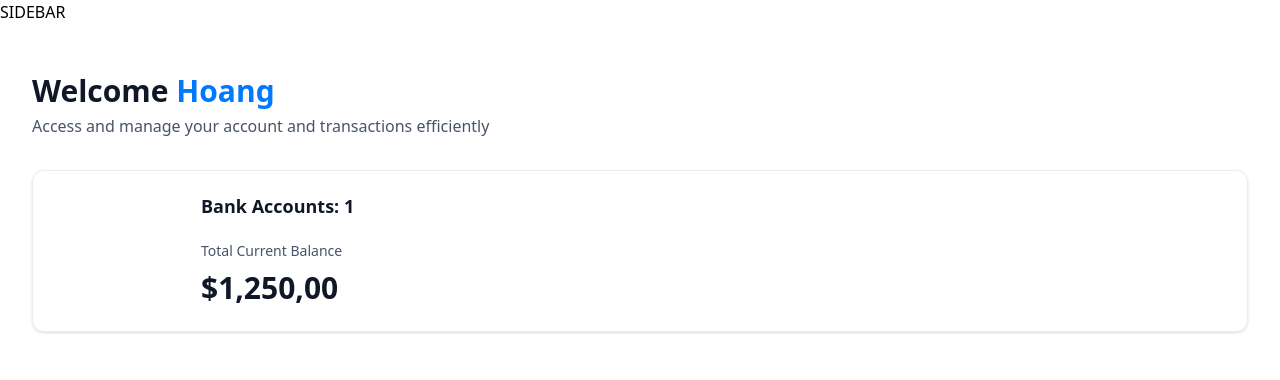
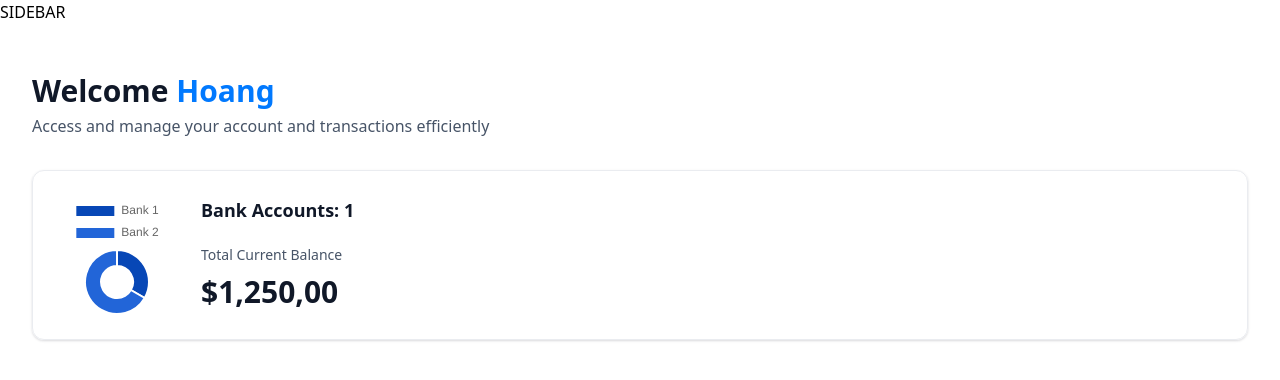
Before and after one commit to nguyenhoang10112005/banking_app, a Next.js app: page / in a window 1280 px wide. Shown: the top 380 px of the page. Built offline with nearby package versions, Linux system fonts and the light colour scheme.

Commit message:
Doughnut Chart component implemetation

```diff
--- a/components/DoughnutChart.tsx
+++ b/components/DoughnutChart.tsx
@@ -6,8 +6,16 @@ ChartJS.register(ArcElement, Tooltip, Legend);
 
 
 const DoughnutChart = () => {
+  const data = {
+    labels: ['Bank 1', 'Bank 2'],
+    datasets: [{
+      label: 'Banks',
+      data: [1250,2500],
+      backgroundColor: ['#0747b6', '#2265d8', '#2f91fa']
+    }]
+  }
   return (
-    <Doughnut data={[]} />
+    <Doughnut data={data} />
   )
 }
 
--- a/components/TotalBalanceBox.tsx
+++ b/components/TotalBalanceBox.tsx
@@ -1,6 +1,7 @@
 import { formatAmount } from '@/lib/utils'
 import React from 'react'
 import dynamic from 'next/dynamic';
+import DoughnutChart from './DoughnutChart';
 
 const AnimatedCounter = dynamic(() => import('./AnimatedCounter'), { ssr: false });
 
@@ -8,7 +9,7 @@ const TotalBalanceBox = ({accounts = [], totalBanks, totalCurrentBalance}: Totla
   return (
     <section className='total-balance'>
         <div className='total-balance-chart'>
-
+            <DoughnutChart />
         </div>
 
         <div className='flex flex-col gap-6'>
--- a/package.json
+++ b/package.json
@@ -29,7 +29,7 @@
     "eslint": "^8",
     "eslint-config-next": "14.2.6",
     "postcss": "^8",
-    "tailwindcss": "^3.4.1",
+    "tailwindcss": "^3.4.10",
     "typescript": "^5"
   }
 }
```
Also changed, not shown: 1 other file (tests, documents, lock files or other folders).
